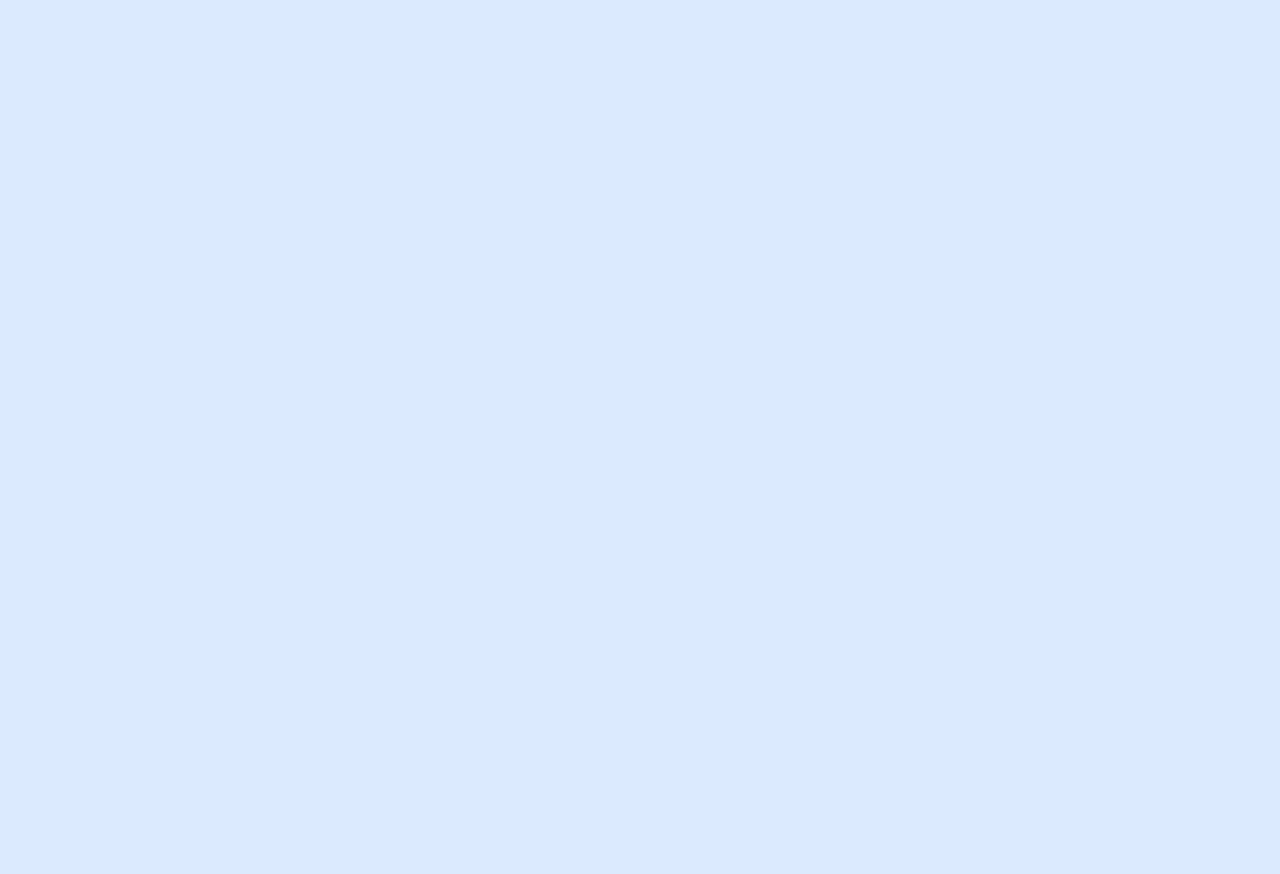
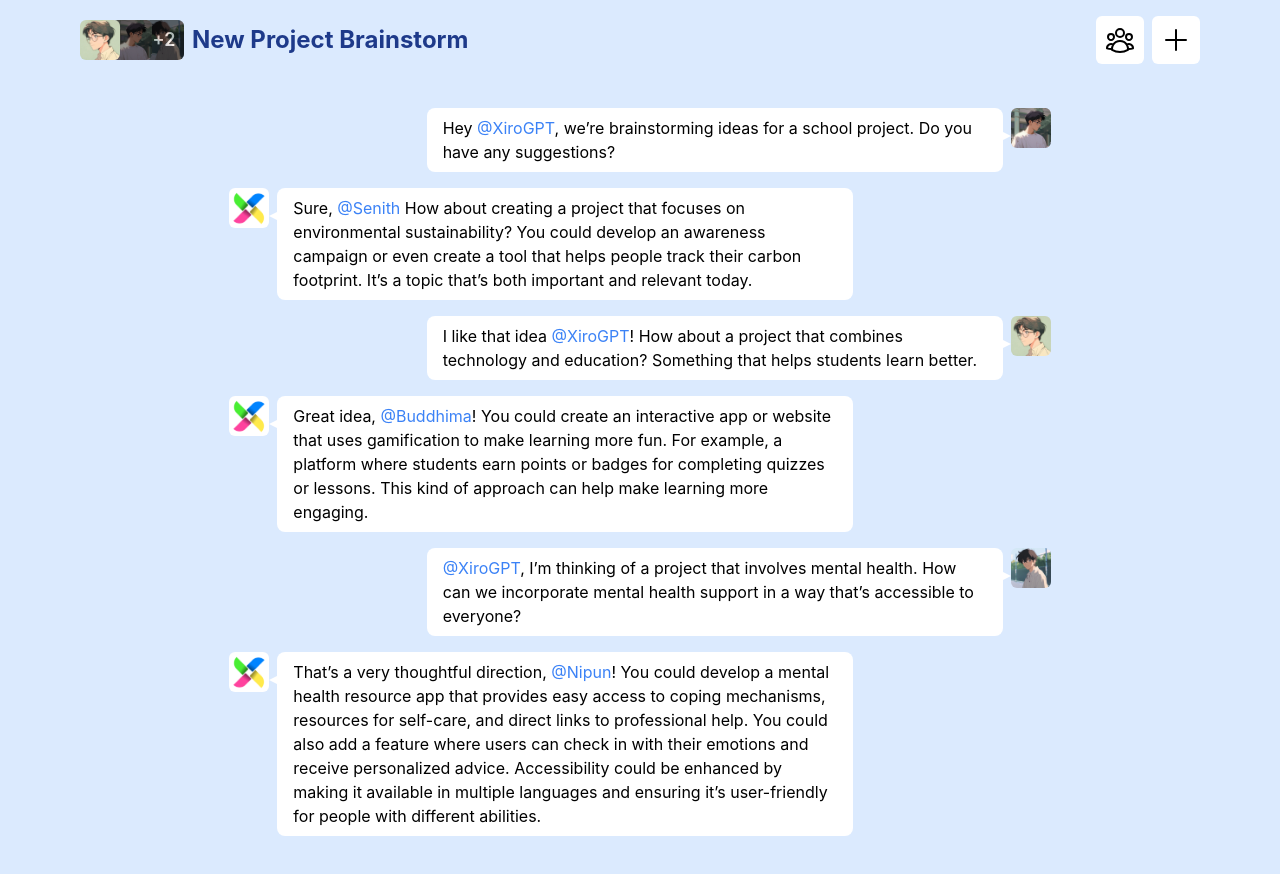
Before and after one commit to Team-Xiro/Xirobot-frontend, a React (Create React App) app: page /groupchat in a window 1280 px wide. Before the commit this address had no page. Shown: the top 874 px of the page. Before the commit the page ends 800 px from the top, so only its background shows below. Built offline with nearby package versions, Linux system fonts and the light colour scheme.

Commit message:
Voice animation done

```diff
--- a/package.json
+++ b/package.json
@@ -4,6 +4,7 @@
   "private": true,
   "dependencies": {
     "@chatscope/chat-ui-kit-react": "^2.0.3",
+    "@splinetool/react-spline": "^4.0.0",
     "@testing-library/jest-dom": "^5.17.0",
     "@testing-library/react": "^13.4.0",
     "@testing-library/user-event": "^13.5.0",
--- a/src/App.js
+++ b/src/App.js
@@ -2,18 +2,19 @@ import { BrowserRouter as Router, Routes, Route } from 'react-router-dom';
 
 
 import './App.css';
-import Chat from './pages/chat.jsx';
 import NewPage2 from './pages/NewPage2.jsx';
 import Newpage3 from './pages/Newpage3.jsx';
+import NewPage4 from './pages/NewPage4.jsx';
 
 function App() {
   return (
     <Router>
       <main>
         <Routes>
-          <Route path="/" element={<Chat/>} />
-          <Route path="/new2" element={<NewPage2/>} />
-          <Route path="/new3" element={<Newpage3/>} />
+          <Route path="/"/>
+          <Route path="/chat" element={<NewPage2/>} />
+          <Route path="/groupchat" element={<Newpage3/>} />
+          <Route path="/voicechat" element={<NewPage4/>} />
         </Routes>
       </main>
     </Router>
--- a/src/components/ChatHead.jsx
+++ b/src/components/ChatHead.jsx
@@ -18,10 +18,10 @@ const ChatHead = ({ avatar, username }) => {
         <span className="text-2xl font-bold text-blue-900">Nipun Jayasinghe</span>
       </div>
       <div className="flex gap-2">
-        <button className="relative bg-white rounded-md h-14 w-14">
+        <button className="relative w-12 h-12 bg-white rounded-md">
           <UserGroupIcon className="absolute w-8 h-8 transform -translate-x-1/2 -translate-y-1/2 cursor-pointer top-1/2 left-1/2" />
         </button>
-        <button className="relative bg-white rounded-md h-14 w-14">
+        <button className="relative w-12 h-12 bg-white rounded-md">
           <PlusIcon className="absolute w-8 h-8 transform -translate-x-1/2 -translate-y-1/2 cursor-pointer top-1/2 left-1/2" />
         </button>
       </div>
--- a/src/components/GroupChatHead.jsx
+++ b/src/components/GroupChatHead.jsx
@@ -43,15 +43,15 @@ const GroupChatHead = () => {
 
         {/* Group Name */}
         <span className="ml-24 text-2xl font-bold text-blue-900">
-          Friends Group
+          New Project Brainstorm
         </span>
       </div>
 
       <div className="flex gap-2">
-        <button className="relative bg-white rounded-md h-14 w-14">
+        <button className="relative w-12 h-12 bg-white rounded-md">
           <UserGroupIcon className="absolute w-8 h-8 transform -translate-x-1/2 -translate-y-1/2 cursor-pointer top-1/2 left-1/2" />
         </button>
-        <button className="relative bg-white rounded-md h-14 w-14">
+        <button className="relative w-12 h-12 bg-white rounded-md">
           <PlusIcon className="absolute w-8 h-8 transform -translate-x-1/2 -translate-y-1/2 cursor-pointer top-1/2 left-1/2" />
         </button>
       </div>
--- a/src/components/GroupConversation.jsx
+++ b/src/components/GroupConversation.jsx
@@ -23,7 +23,7 @@ const messages = [
   {
     position: "right",
     type: "text",
-    text: "I like that idea! How about a project that combines technology and education? Something that helps students learn better.",
+    text: "I like that idea @XiroGPT! How about a project that combines technology and education? Something that helps students learn better.",
     avatar: profile3,
   },
   {
--- /dev/null
+++ b/src/components/VoiceChat.jsx
@@ -0,0 +1,17 @@
+import React from "react";
+
+import Spline from "@splinetool/react-spline";
+
+const VoiceChat = () => {
+  return (
+    <>
+      <div className="flex items-center justify-center">
+      <Spline
+        scene="https://prod.spline.design/bFZEikdtv0iqYUYR/scene.splinecode"
+      />
+      </div>
+    </>
+  );
+};
+
+export default VoiceChat;
--- /dev/null
+++ b/src/pages/NewPage4.jsx
@@ -0,0 +1,14 @@
+import React from 'react'
+import ChatHead from '../components/ChatHead'
+import VoiceChat from '../components/VoiceChat'
+
+const NewPage4 = () => {
+  return (
+    <>
+    <ChatHead />
+    <VoiceChat />
+    </>
+  )
+}
+
+export default NewPage4
```
Also changed, not shown: src/pages/chat.jsx (deleted, +0 -100 lines), 1 other file (tests, documents, lock files or other folders).
